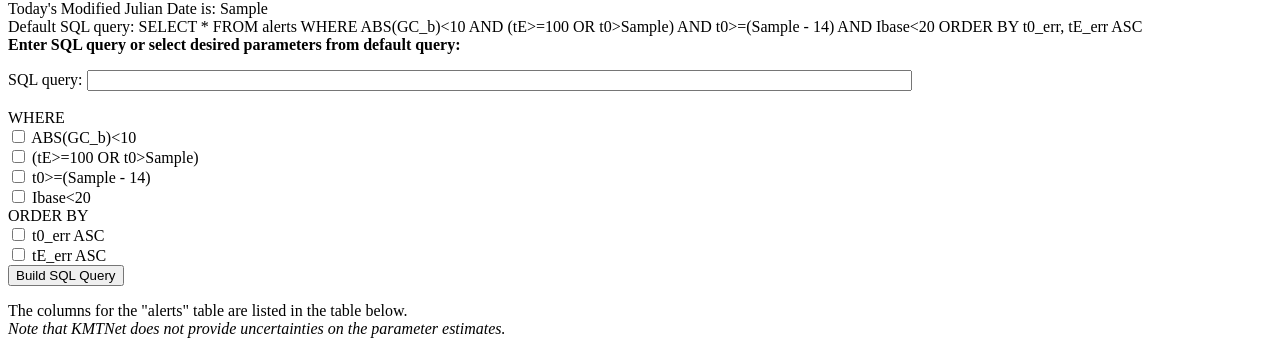
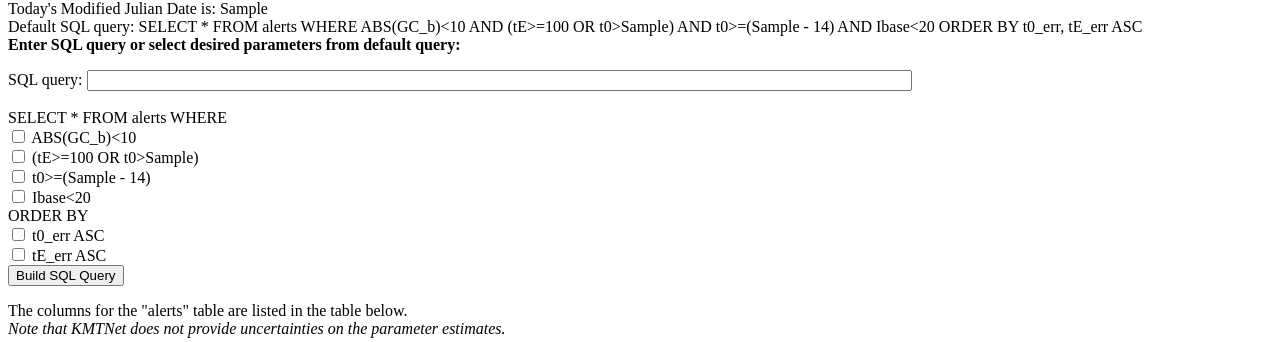
Before and after one commit to MovingUniverseLab/MAD, a Flask app: template templates/query.html in a window 1280 px wide. Shown: the part 132-474 px from the top of the page. Run offline with Flask 3, Linux system fonts and the light colour scheme; the template is opened without the code that fills it: most values are stand-ins (such as "Sample title", 1, 10 or a date in 2020); parts of the project's set-up code (start-up, migrations or seed data) failed here and were passed over.

```diff
--- a/templates/query.html
+++ b/templates/query.html
@@ -19,7 +19,7 @@
 </form>
 
 <form method=post enctype=multipart/form-data>
-  WHERE<br>
+  SELECT * FROM alerts WHERE<br>
   <input type="checkbox" id="gc_b" name="default_query" value="ABS(GC_b)<10">
   <label for="gc_b">ABS(GC_b)<10</label><br>
   <input type="checkbox" id="peak_time" name="default_query" value="(tE>=100 OR t0>{{current_mjd}})">
```
